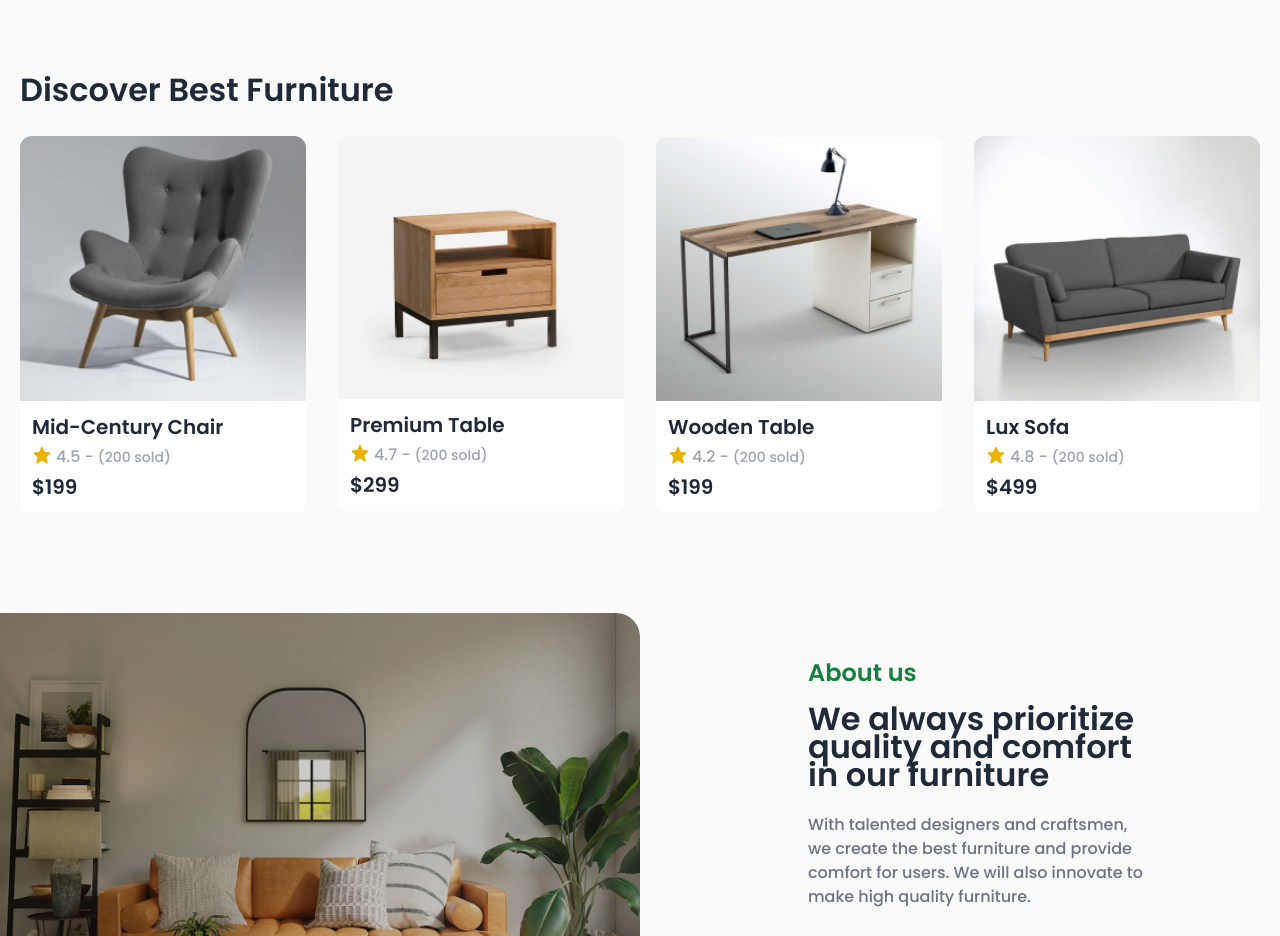
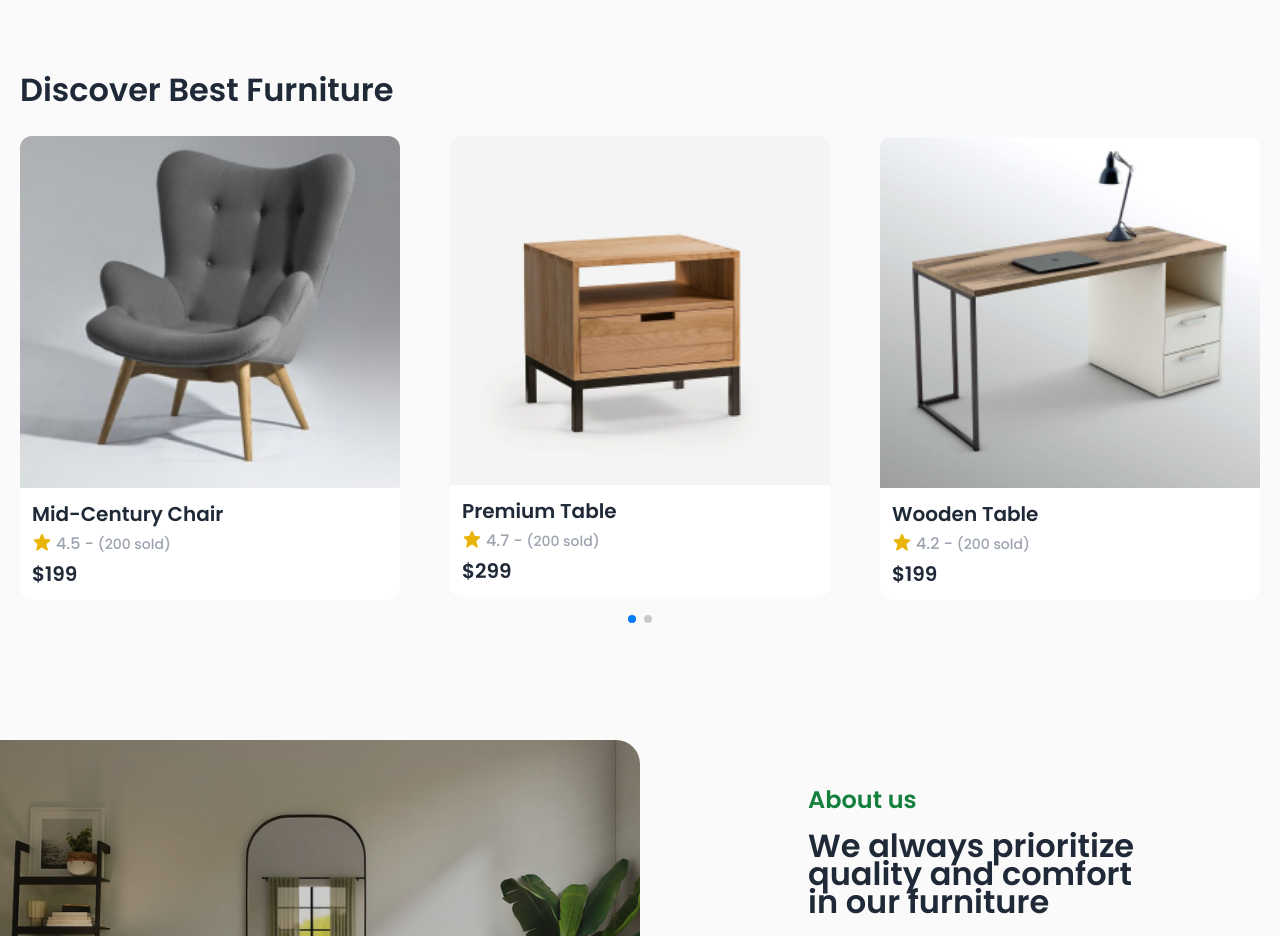
Before and after one commit to Rauliqbal/furnilux-frontend, a Vue app: page / in a window 1280 px wide. Shown: the part 1040-1976 px from the top of the page. Built offline with nearby package versions, Linux system fonts and the light colour scheme; no server answers.

Commit message:
add swiper and update UI homepage

```diff
--- a/package.json
+++ b/package.json
@@ -11,6 +11,7 @@
   "dependencies": {
     "axios": "^1.1.3",
     "boxicons": "^2.1.4",
+    "swiper": "^8.4.4",
     "vue": "^3.2.37",
     "vue-router": "^4.1.5"
   },
--- a/src/components/CardProducts.vue
+++ b/src/components/CardProducts.vue
@@ -1,10 +1,10 @@
 <template>
-   <router-link :to="'/product/' + id" class="flex flex-col overflow-hidden rounded-xl hover:ring-2 hover:-translate-y-1 hover:ring-green-700 transition">
+   <router-link :to="'/product/' + id" class="flex flex-col overflow-hidden rounded-xl">
       <div>
          <img class="w-full" :src="'/src/assets/image/' + image" alt="" />
       </div>
       <div class="bg-white p-3">
-         <h4 class="text-gray-800 text-xl font-semibold">{{ title }}</h4>
+         <h4 class="text-gray-800 text-xl font-semibold hover:underline">{{ title }}</h4>
          <div class="flex items-center">
             <div class="flex gap-1 my-1">
                <i class="bx bxs-star text-yellow-500 text-xl"></i>
--- a/src/components/homepage/Products.vue
+++ b/src/components/homepage/Products.vue
@@ -2,16 +2,37 @@
    <div class="container">
       <h2 class="section-title mb-8">Discover Best Furniture</h2>
 
-      <div class="grid grid-cols-1 md:grid-cols-2 lg:grid-cols-4 gap-8">
-         <CardProducts v-for="product in products" :key="product" :id="product.id" :title="product.title" :image="product.image" :price="product.price" :rating="product.rating" :sold="product.sold" />
-      </div>
+      <div class="grid grid-cols-1 md:grid-cols-2 lg:grid-cols-4 gap-8"></div>
+
+      <swiper
+         :breakpoints="swiperOptions.breakpoints"
+         :spaceBetween="30"
+         :pagination="{
+            clickable: true,
+         }"
+         :modules="modules"
+         class="mySwiper"
+      >
+         <swiper-slide class="pb-10" v-for="product in products" :key="product"
+            ><CardProducts :id="product.id" :title="product.title" :image="product.image" :price="product.price" :rating="product.rating" :sold="product.sold"
+         /></swiper-slide>
+      </swiper>
    </div>
 </template>
 
-<script setup>
+<script>
+import { Swiper, SwiperSlide } from "swiper/vue";
+import "swiper/css";
+import "swiper/css/pagination";
 import CardProducts from "../CardProducts.vue";
+import { Pagination } from "swiper";
 
-const products = [
+export default {
+   components: { CardProducts, Swiper, SwiperSlide },
+
+   data() {
+      return {
+         products: [
             {
                id: 1,
                title: "Mid-Century Chair",
@@ -44,5 +65,29 @@ const products = [
                rating: 4.8,
                sold: 200,
             },
-];
+         ],
+         swiperOptions: {
+            breakpoints: {
+               320: {
+                  slidesPerView: 1,
+                  spaceBetween: 10,
+               },
+               768: {
+                  slidesPerView: 3,
+                  spaceBetween: 50,
+               },
+               1440: {
+                  slidesPerView: 4,
+                  spaceBetween: 30,
+               },
+            },
+         },
+      };
+   },
+   setup() {
+      return {
+         modules: [Pagination],
+      };
+   },
+};
 </script>
--- a/src/router/index.js
+++ b/src/router/index.js
@@ -9,11 +9,17 @@ const routes = [
       path: "/",
       name: "Home",
       component: Home,
+      meta: {
+         title: "Furnilux Home",
+      },
    },
    {
       path: "/products",
       name: "Products",
       component: Products,
+      meta: {
+         title: "Products",
+      },
    },
    {
       path: "/categories",
@@ -27,4 +33,9 @@ const router = createRouter({
    routes,
 });
 
+router.beforeEach((to, from, next) => {
+   document.title = `${to.meta.title}`;
+   next();
+});
+
 export default router;
```
Also changed, not shown: 1 other file (tests, documents, lock files or other folders). Lines whose indentation alone changed are shown as unchanged.
